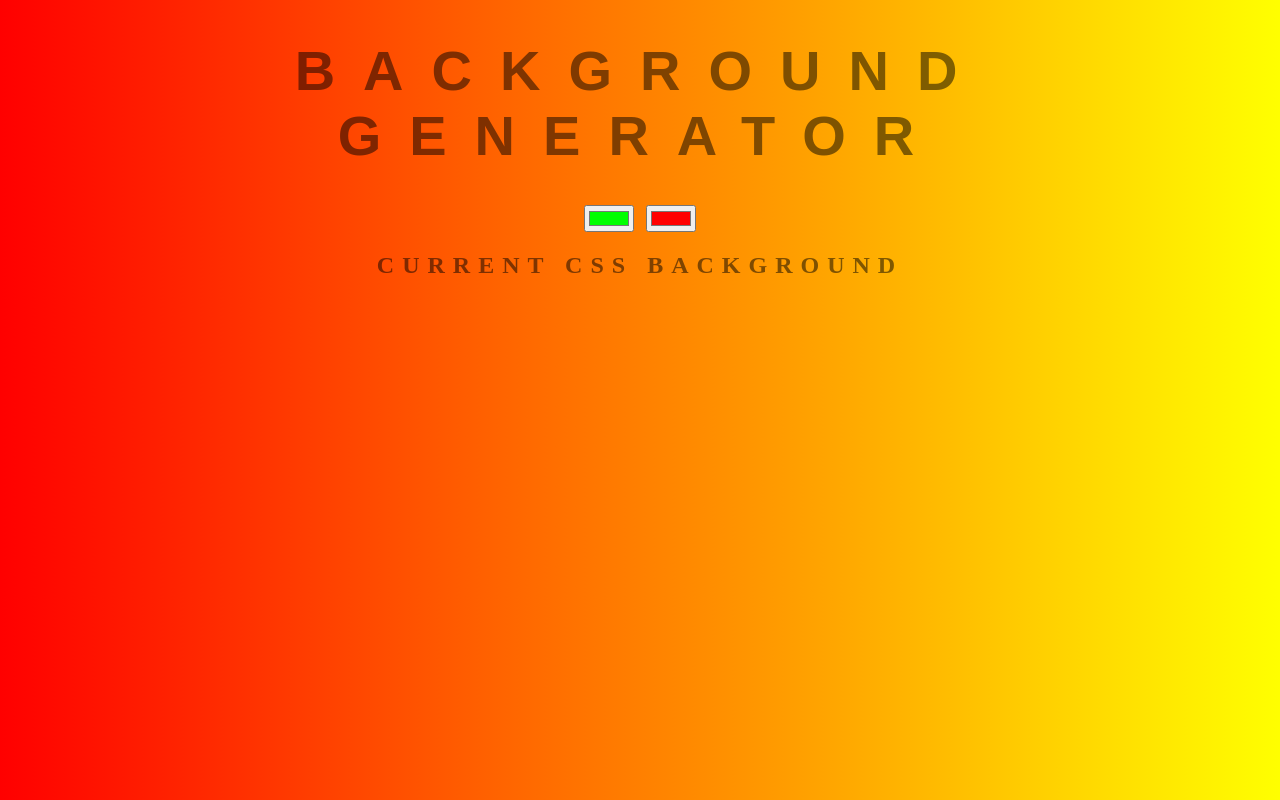
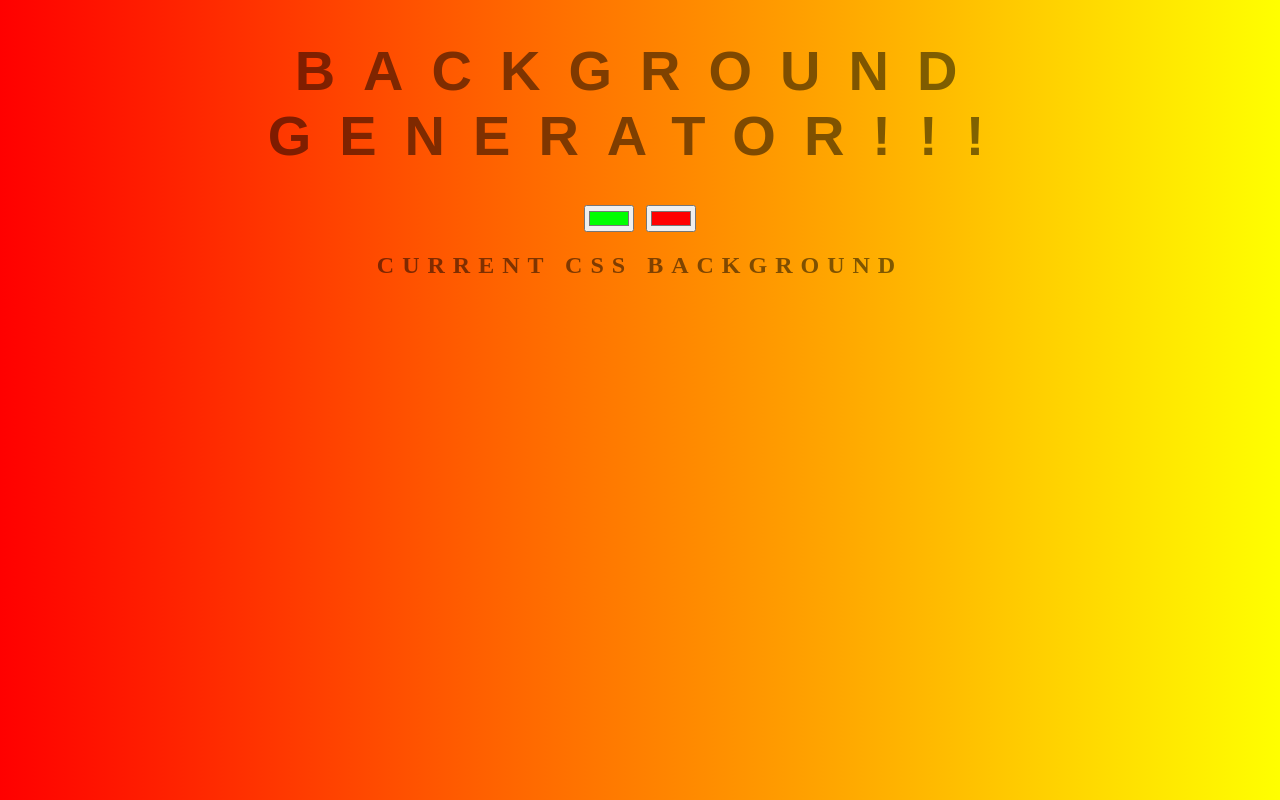
Before and after one commit to MartinDimitrov-zz/bggenerator, a plain HTML site: page index.html in a window 1280 px wide. Drawn offline with Linux system fonts and the light colour scheme.

Commit message:
change title

```diff
--- a/index.html
+++ b/index.html
@@ -8,7 +8,7 @@
 	</head>
 
 	<body>
-		<h1>Background generator</h1>
+		<h1>Background generator!!!</h1>
 		<input type="color" name="color1" value="#00ff00">
 		<input type="color" name="color2" value="#ff0000">
 		<h2>Current CSS Background</h2>
```
